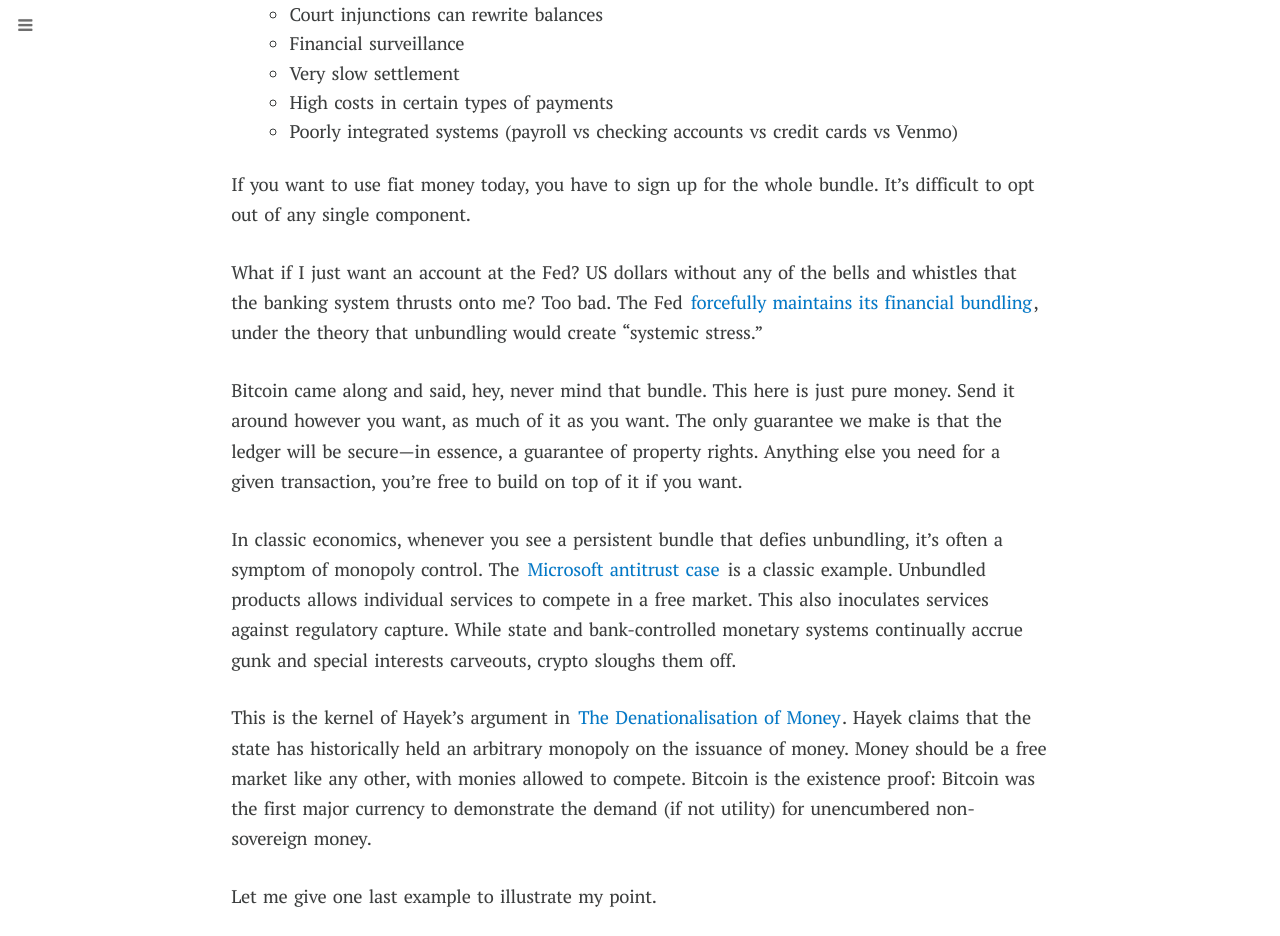
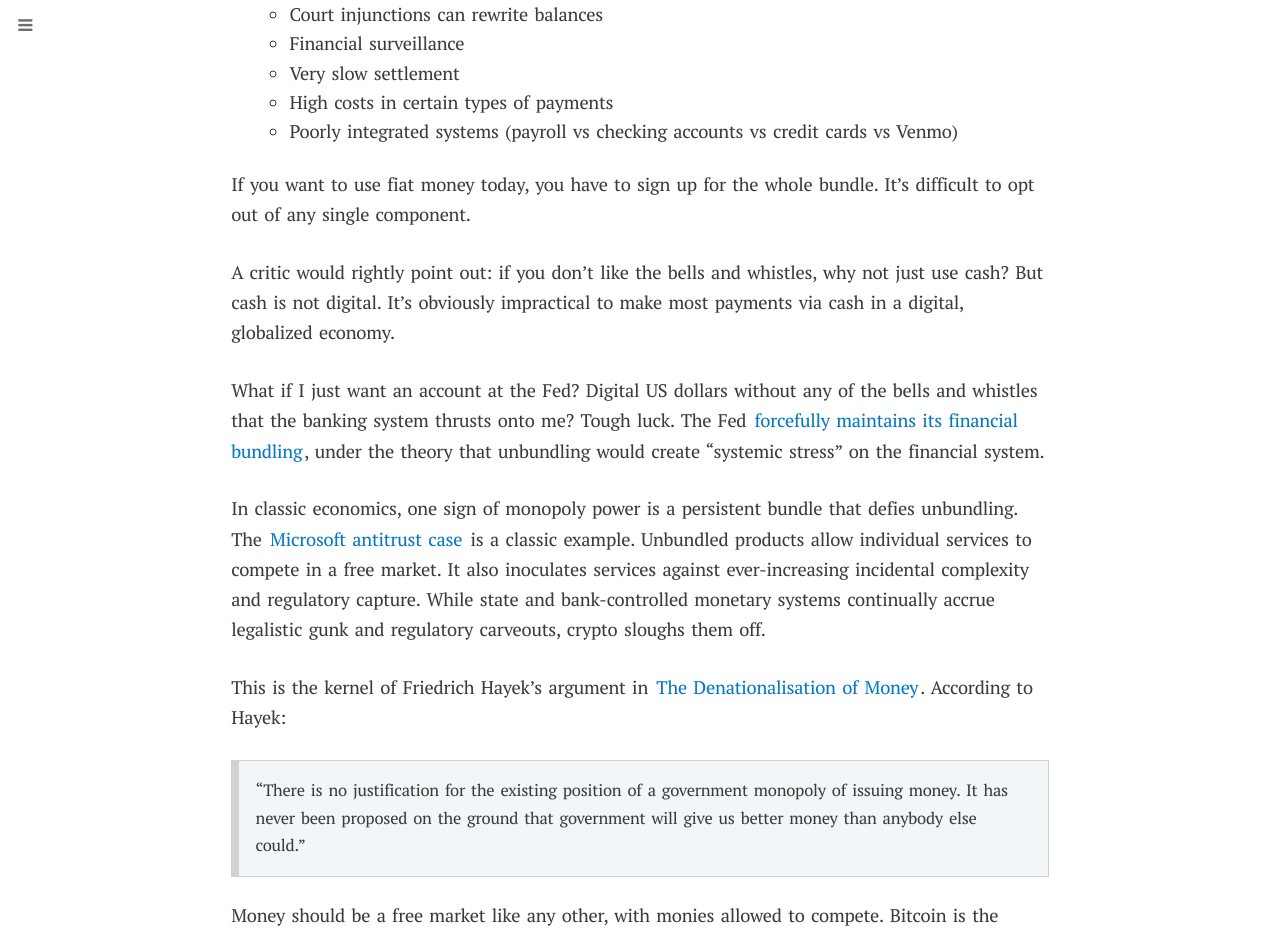
Before and after one commit to Ismenama5s/haseeb-qureshi.github.io, a Jekyll site: the page built from _posts/2019-04-20-crypto-is-financial-unbundling.md, in a window 1280 px wide and 1400 px high, scrolled down 3899 px. Shown: the top 936 px of the window. Built offline with Jekyll 4.4.1, drawn with Linux system fonts in a browser that asks for light colours; nearby versions of some CDN libraries; some web fonts are replaced; comment, search, counter and statistics services are not loaded; some of the changed text lies outside the part shown.

Commit message:
Some editing

```diff
--- a/_posts/2019-04-20-crypto-is-financial-unbundling.md
+++ b/_posts/2019-04-20-crypto-is-financial-unbundling.md
@@ -7,7 +7,7 @@
 
 Here's a question: why are cash transfers so expensive?
 
-Visa charges 3% + $0.30 on every transaction. That's actually a lot, given these are just numbers shuffling around in some databases. Almost all money is already digital—from the digital payments gateway, to the credit card company's software, to your bank's database, to the Fed account where your bank parks its reserves. It's packets and bytes all the way down.
+Visa charges 3% + $0.30 on every transaction. That's a lot to charge for just shuffling around numbers in some databases. Everything in a credit card transaction is already digital—from the online payments gateway, to the credit card company's systems, to your bank's database, to the Fed account where your bank parks its reserves. It's packets and bytes all the way down.
 
 So where is all the cost coming from?
 
@@ -31,7 +31,7 @@
 This is all textbook economics. But how does this apply to money?
 
 ## Unbundling chargebacks
-When I was at Airbnb, I worked on payments fraud, so I spent a lot of my time thinking about chargebacks. A chargeback is when a bank reverses a credit card transaction after payment. This could be because of fraud, such as a stolen card, or simply because the customer felt they were treated unfairly. Chargebacks are the bane of any merchant—when a transaction is charged back, the company loses both the product and the money. It's a double whammy.
+When I was at Airbnb, I worked on payments fraud, so I spent a lot of my time thinking about chargebacks. A chargeback is when a bank reverses a credit card transaction after payment. This could be because of fraud, such as a stolen card, or simply because the customer felt they were treated unfairly. Chargebacks are the bane of any online merchant—when a transaction is charged back, the company loses both the product and the money. It's a financial double whammy.
 
 Crypto has no concept of chargebacks. Every payment is final. If we had only accepted crypto for payments at Airbnb, we would have sidestepped our chargeback problem. Would that be a better world?
 
@@ -39,26 +39,26 @@
 
 In the crypto world, the lack of chargebacks has led to many hacks with no possible remediation. For every crypto robbery, the getaway is guaranteed. This pushes the onus of security onto the user, or their wallet provider. But in credit card land, it's the merchants who are responsible for detecting and deterring fraud.
 
-Credit cards defend this setup by saying saying: look, merchants are in the best position to detect fraud. They're the ones who understand customer behavior and can detect anomalies. Merchants already have the data, so make them do the fraud prevention. There's no reason to hold a customer liable.
+Credit cards defend this setup by saying: look, merchants are in the best position to detect fraud. They're the ones who understand customer behavior and can detect anomalies. Merchants already have the data, so make them do the fraud prevention. There's no reason to burden the customer with that liability.
 
-This is a reasonable argument. But it smuggles in more than just a question of liability: this world demands that merchants perform surveillance on their customers. Merchants are incentivized to acquire dossiers of data so they can accurately model good and bad behavior. It also implies that the merchants and their models ultimately decide [whether you're allowed to use their platforms](https://onemileatatime.com/google-fi-review/). It leads us toward what Shoshana Zuboff decries as "[surveillance capitalism](https://en.wikipedia.org/wiki/Surveillance_capitalism)."
+This is a reasonable argument. But it smuggles in more than just a question of liability: this setup demands that merchants perform surveillance on their customers. Merchants are incentivized to acquire dossiers of data on each of their customers so they can accurately model good and bad behavior. It also implies that the merchants and their models ultimately decide [whether you're allowed to use their platforms](https://onemileatatime.com/google-fi-review/). It inevitably leads us toward what Shoshana Zuboff decries as "[surveillance capitalism](https://en.wikipedia.org/wiki/Surveillance_capitalism)."
 
-Of course, this also means there's less fraud than there would otherwise be. Customers can confidently make credit card purchases without doing diligence on merchants. But what's the cost we pay for this reassurance?
+Of course, this also means there's less fraud than there would otherwise be. Customers can more confidently make credit card purchases without doing diligence on merchants. But what's the cost we pay for this reassurance?
 
-Here's another way to think about it: the ability charge back a payment is isomorphic to an insurance policy on that payment. The underwriter for that insurance is the merchant—they are forced to decide whether you're worth underwriting. If anything goes wrong, you complain to your bank and they force the merchant to pay out on the policy.
+Here's another way to think about it: the ability to charge back a purchase basically means you have an insurance policy on your payment. The underwriter for that insurance is the merchant—they are forced to decide whether you're worth underwriting. If anything goes wrong, you complain to your bank and they force the merchant to pay out on the policy.
 
-This insurance system is a large part of what justifies credit card fees on every transaction. That's where that 3% + $0.30 is coming from. And you can't opt out of it! It's a fee built into any modern payment system. It's like being forced to buy traveler's insurance of every flight everyone takes, ever.
+This sprawling insurance system is a large part of what the 3% + $0.30 is paying for. And you can't opt out of it! It's a fee built into any modern payment system. This is like being required to buy traveler's insurance on any flight everyone takes, ever.
 
 ![travelers insurance](https://i.imgur.com/PXdr328.png)
 
-This is weird.
+It's a weird thing to force everyone to do.
 
-The point I'm making here is that you shouldn't want reversible payments. My point is simply that *not everyone wants them all the time*. But right now, reversibility is in the bundle of paying someone.
+Now, I'm not trying to say that you shouldn't want reversible payments. My point is simply that *not everyone wants them all the time*. But right now, reversibility is included in the bundle of paying someone.
 
-Crypto removes reversibility from the bundle of money. This is why for cases where the mandatory insurance policy only impedes commerce (or taxes it), crypto becomes a better form of settlement. It's why in crypto, it costs the same to send someone $0.10 as it costs to send them $10M.
+Crypto removes reversibility from the bundle of money. This is why for cases where a mandatory insurance policy only serves as a tax on commerce, crypto becomes a better form of settlement. It's why in crypto, it costs the same to send someone $0.10 as it costs to send them $10M.
 
-## The bundle of money
-So what's in that bundle of money today? Let's do the accounting.
+## What's in the bundle of money?
+Let's do the accounting of what's bundled with money today:
 * Sovereign-backed price guarantees
 * Reversibility
 * FDIC insurance (in some accounts)
@@ -70,26 +70,32 @@
 
 If you want to use fiat money today, you have to sign up for the whole bundle. It's difficult to opt out of any single component.
 
-What if I just want an account at the Fed? US dollars without any of the bells and whistles that the banking system thrusts onto me? Too bad. The Fed [forcefully maintains its financial bundling](https://www.bloomberg.com/opinion/articles/2019-03-08/the-fed-versus-the-narrow-bank), under the theory that unbundling would create "systemic stress."
+A critic would rightly point out: if you don't like the bells and whistles, why not just use cash? But cash is not digital. It's obviously impractical to make most payments via cash in a digital, globalized economy.
 
-Bitcoin came along and said, hey, never mind that bundle. This here is just pure money. Send it around however you want, as much of it as you want. The only guarantee we make is that the ledger will be secure—in essence, a guarantee of property rights. Anything else you need for a given transaction, you're free to build on top of it if you want.
+What if I just want an account at the Fed? Digital US dollars without any of the bells and whistles that the banking system thrusts onto me? Tough luck. The Fed [forcefully maintains its financial bundling](https://www.bloomberg.com/opinion/articles/2019-03-08/the-fed-versus-the-narrow-bank), under the theory that unbundling would create "systemic stress" on the financial system.
 
-In classic economics, whenever you see a persistent bundle that defies unbundling, it's often a symptom of monopoly control. The [Microsoft antitrust case](https://en.wikipedia.org/wiki/United_States_v._Microsoft_Corp.) is a classic example. Unbundled products allows individual services to compete in a free market. This also inoculates services against regulatory capture. While state and bank-controlled monetary systems continually accrue gunk and special interests carveouts, crypto sloughs them off.
+In classic economics, one sign of monopoly power is a persistent bundle that defies unbundling. The [Microsoft antitrust case](https://en.wikipedia.org/wiki/United_States_v._Microsoft_Corp.) is a classic example. Unbundled products allow individual services to compete in a free market. It also inoculates services against ever-increasing incidental complexity and regulatory capture. While state and bank-controlled monetary systems continually accrue legalistic gunk and regulatory carveouts, crypto sloughs them off.
 
-This is the kernel of Hayek's argument in [The Denationalisation of Money](https://nakamotoinstitute.org/static/docs/denationalisation.pdf). Hayek claims that the state has historically held an arbitrary monopoly on the issuance of money. Money should be a free market like any other, with monies allowed to compete. Bitcoin is the existence proof: Bitcoin was the first major currency to demonstrate the demand (if not utility) for unencumbered non-sovereign money.
+This is the kernel of Friedrich Hayek's argument in [The Denationalisation of Money](https://nakamotoinstitute.org/static/docs/denationalisation.pdf). According to Hayek:
 
-Let me give one last example to illustrate my point.
+> "There is no justification for the existing position of a government monopoly of issuing money. It has never been proposed on the ground that government will give us better money than anybody else could."
 
-## The Blockchain Nervous System
-The "[Blockchain Nervous System (BNS)](https://medium.com/dfinity/the-dfinity-blockchain-nervous-system-a5dd1783288e)" is an on-chain governance system proposed by DFINITY, a new layer 1 blockchain. In BNS, any transaction that occurs on-chain can be reverted if it's agreed upon by a jury of your peers (or rather, by a randomly sampled jury of stake-weighted "neuron" nodes).
+Money should be a free market like any other, with monies allowed to compete. Bitcoin is the existence proof: Bitcoin was the first major currency to demonstrate the demand (if not utility) for unencumbered non-sovereign money.
 
-Let's hand-wave the details, along with the prickly questions this kicks up of justice and property rights. (There are lots of reasons to be nervous about the Blockchain Nervous System, it turns out.)
+Bitcoin says: never mind the bundle of state-backed money. This here is just pure value. Send it around however you want, as much of it as you want. The only guarantee we make is that the ledger will be secure—in essence, a guarantee of property rights. Anything else you need for a given transaction, you're free to build on top of it if you want.
+
+Let me give one more example to illustrate my point.
+
+## The Blockchain Nervous System makes me nervous
+The "[Blockchain Nervous System (BNS)](https://medium.com/dfinity/the-dfinity-blockchain-nervous-system-a5dd1783288e)" is an on-chain governance system proposed by DFINITY, a powerful new smart contract platform. In BNS, any transaction that occurs on-chain can be reverted if it's agreed upon by a jury of your peers (or rather, by a randomly sampled jury of stake-weighted "neuron" nodes).
+
+Let's hand-wave the details, along with the prickly questions of justice and property rights that this kicks up.
 
 ![blockchain nervous system](https://cdn-images-1.medium.com/max/1600/1*RIqeU8xFwT8wwpNJ2Lb1nA.png)
 
-But my central objection to BNS is that it's financial rebundling. The whole enterprise of crypto is invent a new kind of money, unencumbered by the constraints that sovereign interests and regulatory capture have accreted onto the traditional financial system.
+My central objection to BNS is that it's financial rebundling. The whole enterprise of crypto is to invent a new kind of money, unencumbered by the constraints that sovereign interests have accreted onto the traditional financial system.
 
-Vitalik made a great point on this: it's possible in principle to build a [system like BNS on Ethereum today](https://programtheblockchain.com/posts/2018/06/09/reversible-ether/) (albeit with high gas costs). You could wrap ETH into an ERC-20 token whose transactions were reversible within a 90-day window through a similar decentralized arbitration process. He dubs this hypothetical system *RETH*, Reversible ETH.
+Vitalik Buterin made an excellent point on this: it's possible to build a system like BNS [on Ethereum today](https://programtheblockchain.com/posts/2018/06/09/reversible-ether/) (albeit with high gas costs). You could wrap ETH into an ERC-20 token whose transactions were reversible within a 90-day window through a similar decentralized arbitration process. He dubs this hypothetical system *RETH* for Reversible ETH.
 
 So what's wrong with RETH? Nothing per se! It's fine if people want it. So let's offer it, **but let it compete with ETH on the marketplace**. Give people the choice to decide whether they want the unbundled money, or the bundle with reversibility. This is the whole premise behind unbundling: it benefits consumers by letting them choose which product is appropriate for their particular needs.
 
```
Also changed, not shown: other parts of _posts/2019-04-20-crypto-is-financial-unbundling.md (+3 -3 lines).
